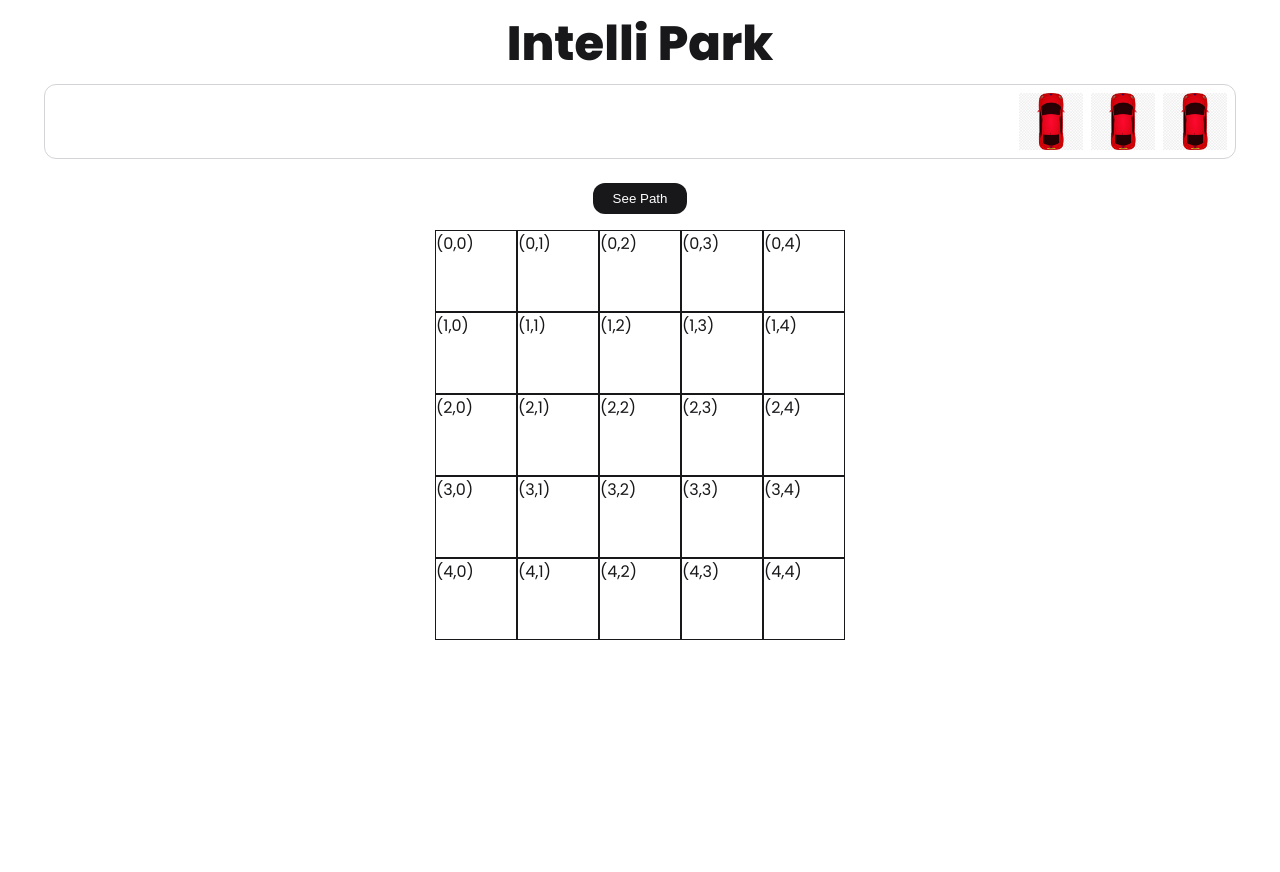
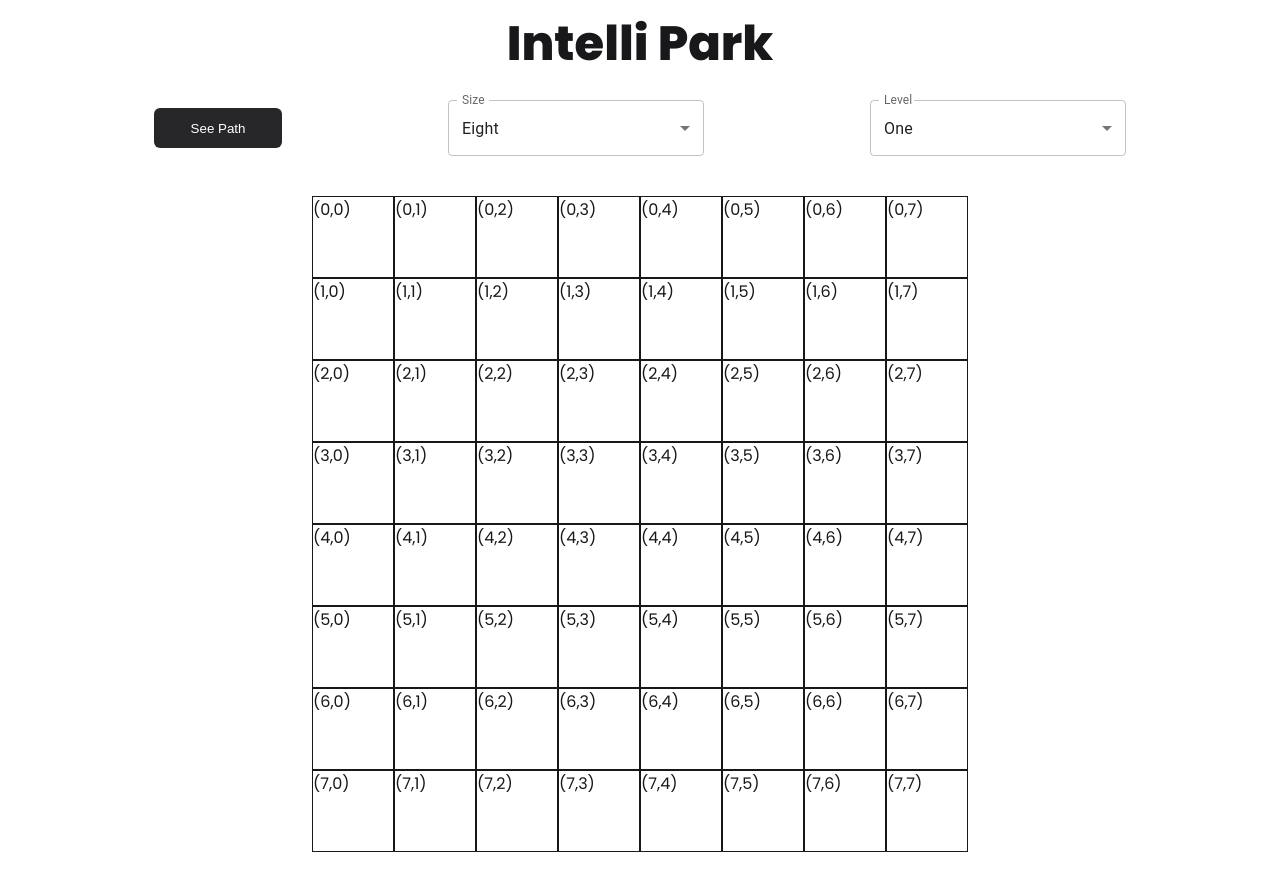
Before and after one commit to raffay2001/Intelli-Park, a React (Create React App) app: page / in a window 1280 px wide. Before the commit the page ends 800 px from the top, so only its background shows below. Built offline with nearby package versions, Linux system fonts and the light colour scheme.

Commit message:
add: multiple cars functionality

```diff
--- a/package.json
+++ b/package.json
@@ -3,6 +3,10 @@
   "version": "0.1.0",
   "private": true,
   "dependencies": {
+    "@emotion/react": "^11.10.5",
+    "@emotion/styled": "^11.10.5",
+    "@mui/icons-material": "^5.11.0",
+    "@mui/material": "^5.11.4",
     "@testing-library/jest-dom": "^5.16.5",
     "@testing-library/react": "^13.4.0",
     "@testing-library/user-event": "^13.5.0",
--- a/src/App.js
+++ b/src/App.js
@@ -1,71 +1,293 @@
 import { Grid, AStarFinder } from "pathfinding"
 import { useState } from "react"
+import * as React from "react"
+import InputLabel from "@mui/material/InputLabel"
+import MenuItem from "@mui/material/MenuItem"
+import FormControl from "@mui/material/FormControl"
+import Select from "@mui/material/Select"
+
+const isArrayItemExists = (arr, item) => {
+  for (let i = 0; i < arr.length; i++) {
+    if (JSON.stringify(arr[i]) === JSON.stringify(item)) {
+      return true
+    }
+  }
+}
 
 function App() {
   // reactive varible for storing nodes.
-  const [nodes, setNodes] = useState([])
-  const [startNode, setStartNode] = useState([])
-  const [goalNode, setGoaltNode] = useState([])
-  const [path, setPath] = useState([])
+  const [vehicle, setVehicle] = React.useState(1)
+  // Vehicle related states.
+  // For Vehicle One
+  const [vehicleOneNodes, setVehicleOneNodes] = useState([])
+  const [vehicleOneStartNode, setVehicleOneStartNode] = useState([])
+  const [vehicleOneGoalNode, setVehicleOneGoalNode] = useState([])
+  const [vehicleOnePath, setVehicleOnePath] = useState([])
+  // For Vehicle Two
+  const [vehicleTwoNodes, setVehicleTwoNodes] = useState([])
+  const [vehicleTwoStartNode, setVehicleTwoStartNode] = useState([])
+  const [vehicleTwoGoalNode, setVehicleTwoGoalNode] = useState([])
+  const [vehicleTwoPath, setVehicleTwoPath] = useState([])
+  // For Vehicle Three
+  const [vehicleThreeNodes, setVehicleThreeNodes] = useState([])
+  const [vehicleThreeStartNode, setVehicleThreeStartNode] = useState([])
+  const [vehicleThreeGoalNode, setVehicleThreeGoalNode] = useState([])
+  const [vehicleThreePath, setVehicleThreePath] = useState([])
+
+  // Obstacles related states
+  const [isObstacleState, setIsObstacleState] = useState(false)
+  const [obstacles, setObstacles] = useState([])
+
+  // General game related states
+  const [size, setSize] = React.useState(8)
+  const [level, setLevel] = React.useState(1)
 
   const findPath = () => {
-    let grid = new Grid(5, 5)
+    let grid = new Grid(size, size)
+    for (let item of obstacles) {
+      grid.setWalkableAt(item[0], item[1], false)
+    }
     let finder = new AStarFinder()
-    const [startNode, goalNode] = nodes
-    let finalPath = finder.findPath(startNode[0], startNode[1], goalNode[0], goalNode[1], grid)
-    setPath(finalPath)
-    alert(`The path is: ${JSON.stringify(finalPath)}`)
-    // [[0,2],[0,3],[0,4]]
+    const [vehicle1StartNode, vehicle1GoalNode] = vehicleOneNodes
+    let vehicleOneFinalPath = finder.findPath(
+      vehicle1StartNode[0],
+      vehicle1StartNode[1],
+      vehicle1GoalNode[0],
+      vehicle1GoalNode[1],
+      grid
+    )
+    setVehicleOnePath(vehicleOneFinalPath)
+
+    const [vehicle2StartNode, vehicle2GoalNode] = vehicleTwoNodes
+    let vehicleTwoFinalPath = finder.findPath(
+      vehicle2StartNode[0],
+      vehicle2StartNode[1],
+      vehicle2GoalNode[0],
+      vehicle2GoalNode[1],
+      grid
+    )
+    setVehicleTwoPath(vehicleTwoFinalPath)
+
+    const [vehicle3StartNode, vehicle3GoalNode] = vehicleThreeNodes
+    let vehicleThreeFinalPath = finder.findPath(
+      vehicle3StartNode[0],
+      vehicle3StartNode[1],
+      vehicle3GoalNode[0],
+      vehicle3GoalNode[1],
+      grid
+    )
+    setVehicleThreePath(vehicleThreeFinalPath)
+
+    alert(`The path is: ${JSON.stringify(vehicleOneFinalPath)}`)
   }
 
-  const nodeHandler = (_, rows, cols) => {
-    // nodes.length < 2 ? nodes.push([rows, cols]) : alert("Cannot push!!!")
-    if (nodes.length < 2) {
-      nodes.length === 0 && setStartNode([rows, cols])
-      nodes.length === 1 && setGoaltNode([rows, cols])
-      nodes.push([rows, cols])
+  // Handlers for setting start and goal nodes for vehicles
+  // For Vehicle One
+  const vehicleOneNodeHandler = (_, rows, cols) => {
+    if (vehicleOneNodes.length < 2) {
+      vehicleOneNodes.length === 0 && setVehicleOneStartNode([rows, cols])
+      vehicleOneNodes.length === 1 && setVehicleOneGoalNode([rows, cols])
+      vehicleOneNodes.push([rows, cols])
     } else {
       alert("Cannot push")
     }
   }
 
+  // For Vehicle Two
+  const vehicleTwoNodeHandler = (_, rows, cols) => {
+    if (vehicleTwoNodes.length < 2) {
+      vehicleTwoNodes.length === 0 && setVehicleTwoStartNode([rows, cols])
+      vehicleTwoNodes.length === 1 && setVehicleTwoGoalNode([rows, cols])
+      vehicleTwoNodes.push([rows, cols])
+    } else {
+      alert("Cannot push")
+    }
+  }
+
+  // For Vehicle Three
+  const vehicleThreeNodeHandler = (_, rows, cols) => {
+    if (vehicleThreeNodes.length < 2) {
+      vehicleThreeNodes.length === 0 && setVehicleThreeStartNode([rows, cols])
+      vehicleThreeNodes.length === 1 && setVehicleThreeGoalNode([rows, cols])
+      vehicleThreeNodes.push([rows, cols])
+    } else {
+      alert("Cannot push")
+    }
+  }
+
+  // Handler for adding obstacles
+  const obstacleHandler = (_, rows, cols) => {
+    if (!isArrayItemExists(obstacles, [rows, cols]))
+      setObstacles((prevObstacles) => [...prevObstacles, [rows, cols]])
+  }
+
   return (
     <div className="flex flex-col h-screen items-center text-zinc-900">
       <h1 className="font-extrabold m-0 p-0 pt-5 text-5xl">Intelli Park</h1>
-      <div className="my-4 flex space-x-2 justify-end w-11/12 border border-solid border-zinc-300 rounded-xl p-2">
-        <img src="/assets/car.jpg" alt="car" className="cursor-pointer block w-16" />
-        <img src="/assets/car.jpg" alt="car" className="cursor-pointer block w-16" />
-        <img src="/assets/car.jpg" alt="car" className="cursor-pointer block w-16" />
-      </div>
-      <div className="my-2">
+      <div className="max-w-7xl my-8 w-full flex justify-evenly items-center space-x-3">
         <button
-          className="border-none px-5 py-2 rounded-xl bg-zinc-900 text-white cursor-pointer"
+          className="cursor-pointer border-none w-32 h-10 rounded-md bg-zinc-800 text-white"
           onClick={findPath}
         >
           See Path
         </button>
+        <FormControl className="w-64">
+          <InputLabel id="size-label">Size</InputLabel>
+          <Select
+            labelId="size-label"
+            id="size-select"
+            value={size}
+            label="size"
+            onChange={(e) => setSize(e.target.value)}
+          >
+            <MenuItem value={8}>Eight</MenuItem>
+            <MenuItem value={10}>Ten</MenuItem>
+            <MenuItem value={20}>Twenty</MenuItem>
+            <MenuItem value={30}>Thirty</MenuItem>
+          </Select>
+        </FormControl>
+        <FormControl className="w-64">
+          <InputLabel id="level-label">Level</InputLabel>
+          <Select
+            labelId="level-label"
+            id="level-select"
+            value={level}
+            label="level"
+            onChange={(e) => setLevel(e.target.value)}
+          >
+            <MenuItem value={1}>One</MenuItem>
+            <MenuItem value={2}>Two</MenuItem>
+            <MenuItem value={3}>Three</MenuItem>
+          </Select>
+        </FormControl>
+        {!!(level === 2) && (
+          <FormControl className="w-64">
+            <InputLabel id="vehicle-label">Vehicle</InputLabel>
+            <Select
+              labelId="vehicle-label"
+              id="vehicle-select"
+              value={vehicle}
+              label="vehicle"
+              onChange={(e) => setVehicle(e.target.value)}
+            >
+              <MenuItem value={1}>One</MenuItem>
+              <MenuItem value={2}>Two</MenuItem>
+              <MenuItem value={3}>Three</MenuItem>
+            </Select>
+          </FormControl>
+        )}
+        {!!(level === 3) && (
+          <button
+            className="cursor-pointer border-none w-32 h-10 rounded-md bg-zinc-800 text-white"
+            onClick={() => setIsObstacleState((prevState) => !prevState)}
+          >
+            {isObstacleState ? "Back" : "Set Obstacles"}
+          </button>
+        )}
       </div>
-      <div className="my-2 pb-5">
-        {Array(5)
+      <div className="my-2 pb-5 flex">
+        <div>
+          {Array(size)
             .fill("0")
             .map((_, rows) => {
               return (
                 <div className="flex cursor-pointer">
-                {Array(5)
+                  {Array(size)
                     .fill("0")
                     .map((_, cols) => (
                       <div
-                      className={`w-20 h-20 border border-solid border-zinc-900 ${
-                        startNode[0] === rows && startNode[1] === cols ? "bg-gray-600" : ""
-                      } ${goalNode[0] === rows && goalNode[1] === cols ? "bg-gray-600" : ""} ${path
-                        .slice(1, path.length - 1)
-                        .map((node) =>
-                          node[0] === rows && node[1] === cols ? "bg-emerald-900" : ""
-                        )
+                        className={`w-20 h-20 border border-solid border-zinc-900
+                        ${
+                          vehicleOneStartNode[0] === rows && vehicleOneStartNode[1] === cols
+                            ? "bg-gray-600"
+                            : ""
+                        }
+                        ${
+                          vehicleOneGoalNode[0] === rows && vehicleOneGoalNode[1] === cols
+                            ? "bg-gray-600"
+                            : ""
+                        }
+
+                        ${
+                          vehicleTwoStartNode[0] === rows && vehicleTwoStartNode[1] === cols
+                            ? "bg-green-600"
+                            : ""
+                        }
+                        ${
+                          vehicleTwoGoalNode[0] === rows && vehicleTwoGoalNode[1] === cols
+                            ? "bg-green-600"
+                            : ""
+                        }
+
+                        ${
+                          vehicleThreeStartNode[0] === rows && vehicleThreeStartNode[1] === cols
+                            ? "bg-cyan-600"
+                            : ""
+                        }
+                        ${
+                          vehicleThreeGoalNode[0] === rows && vehicleThreeGoalNode[1] === cols
+                            ? "bg-cyan-600"
+                            : ""
+                        }
+
+                        ${obstacles
+                          .map((node) => (node[0] === rows && node[1] === cols ? "bg-red-600" : ""))
                           .join("")}`}
-                      onClick={(e, i = rows, j = cols) => nodeHandler(e, i, j)}
+                        onClick={(e, i = rows, j = cols) => {
+                          if (isObstacleState) {
+                            obstacleHandler(e, i, j)
+                          } else if (vehicle === 1) {
+                            vehicleOneNodeHandler(e, i, j)
+                          } else if (vehicle === 2) {
+                            vehicleTwoNodeHandler(e, i, j)
+                          } else if (vehicle === 3) {
+                            vehicleThreeNodeHandler(e, i, j)
+                          }
+                        }}
                       >
                         ({`${rows},${cols}`})
+                        {!!vehicleOnePath.length && (
+                          <img
+                            src="/assets/car.jpg"
+                            alt="car"
+                            className={`w-16 ${
+                              isArrayItemExists(
+                                vehicleOnePath.slice(1, vehicleOnePath.length - 1),
+                                [rows, cols]
+                              )
+                                ? "block"
+                                : "hidden"
+                            }`}
+                          />
+                        )}
+                        {!!vehicleTwoPath.length && (
+                          <img
+                            src="/assets/car.jpg"
+                            alt="car"
+                            className={`w-16 ${
+                              isArrayItemExists(
+                                vehicleTwoPath.slice(1, vehicleTwoPath.length - 1),
+                                [rows, cols]
+                              )
+                                ? "block"
+                                : "hidden"
+                            }`}
+                          />
+                        )}
+                        {!!vehicleThreePath.length && (
+                          <img
+                            src="/assets/car.jpg"
+                            alt="car"
+                            className={`w-16 ${
+                              isArrayItemExists(
+                                vehicleThreePath.slice(1, vehicleThreePath.length - 1),
+                                [rows, cols]
+                              )
+                                ? "block"
+                                : "hidden"
+                            }`}
+                          />
+                        )}
                       </div>
                     ))}
                 </div>
@@ -73,6 +295,7 @@ function App() {
             })}
         </div>
       </div>
+    </div>
   )
 }
 
```
Also changed, not shown: 1 other file (tests, documents, lock files or other folders). Lines whose indentation alone changed are shown as unchanged.
